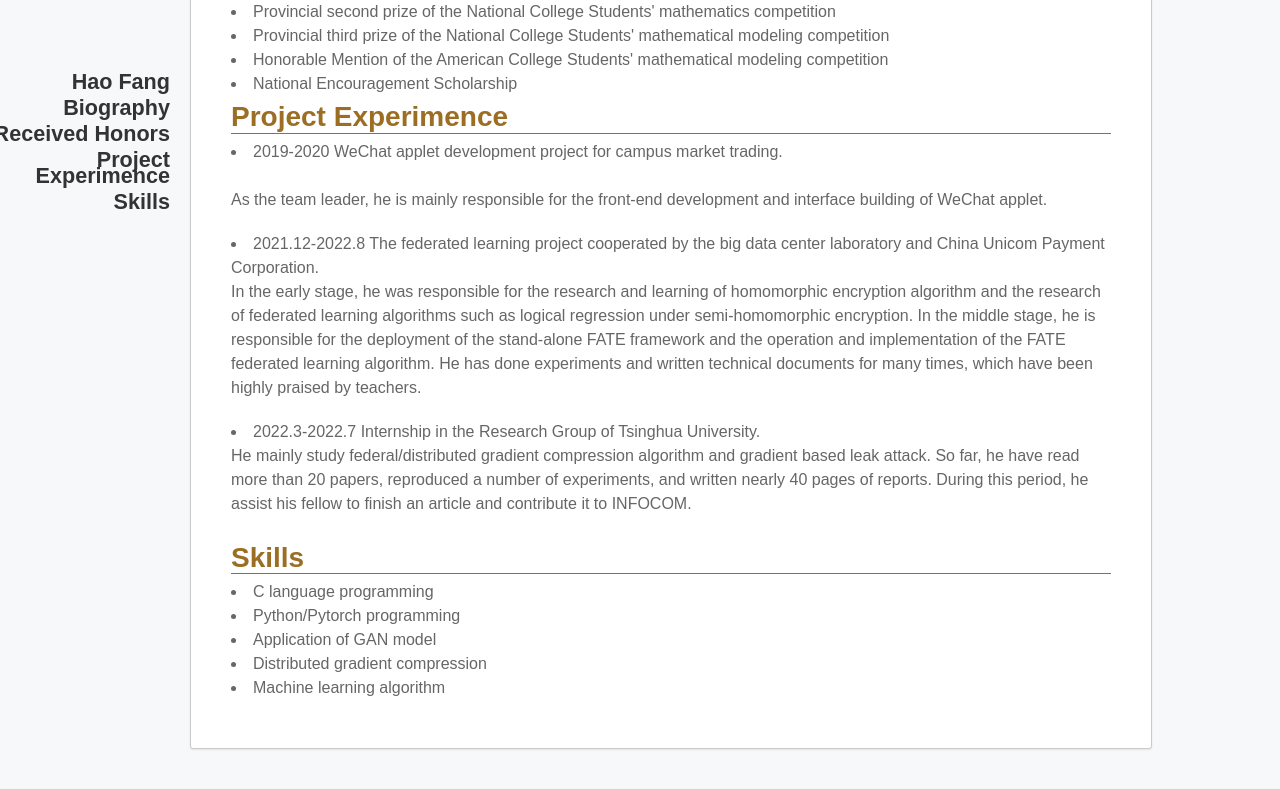
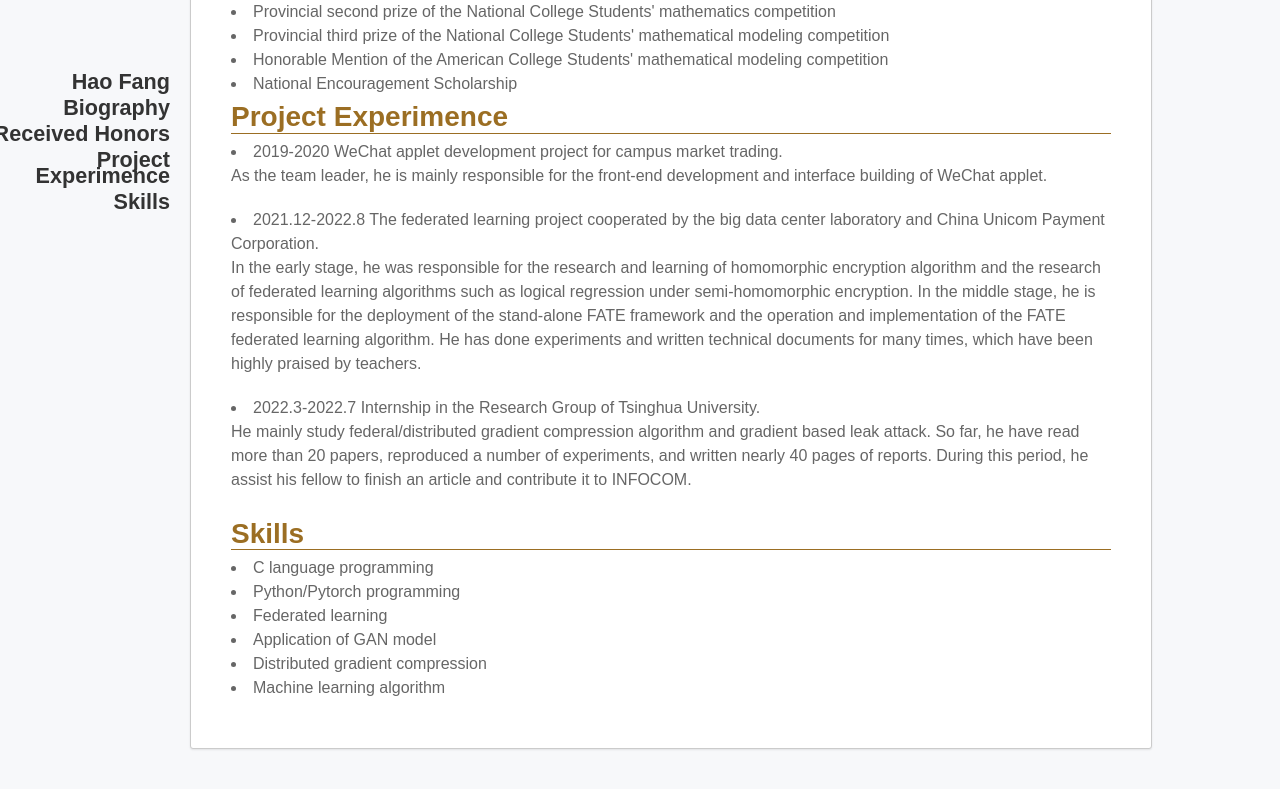
Before and after one commit to ffhibnese/ffhibnese.github.io, a Jekyll site: the page built from index.md, in a window 1280 px wide and 900 px high, scrolled down 716 px, cut to the strip 111-900 px from the top of the window. Built offline with Jekyll 4.4.1, drawn with Linux system fonts in a browser that asks for light colours; nearby versions of some CDN libraries; our own code applies the rules of GitHub Pages for plain Markdown files.

Commit message:
Update index.md

```diff
--- a/index.md
+++ b/index.md
@@ -53,7 +53,7 @@
   <tr>
     <td width="100%">
       <h2>Project Experimence</h2>
-      <li>2019-2020  WeChat applet development project for campus market trading.</li><br>
+      <li>2019-2020  WeChat applet development project for campus market trading.</li>
       <p>As the team leader, he is mainly responsible for the front-end development and interface building of WeChat applet.</p>
       <li>2021.12-2022.8  The federated learning project cooperated by the big data center laboratory and China Unicom Payment Corporation.</li>
       <p>In the early stage, he was responsible for the research and learning of homomorphic encryption algorithm and the research of federated learning algorithms such as logical regression under semi-homomorphic encryption. In the middle stage, he is responsible for the deployment of the stand-alone FATE framework and the operation and implementation of the FATE federated learning algorithm. He has done experiments and written technical documents for many times, which have been highly praised by teachers.</p>
@@ -69,6 +69,7 @@
       <h2>Skills</h2>
       <li>C language programming</li>
       <li>Python/Pytorch programming</li>
+      <li>Federated learning</li>
       <li>Application of GAN model</li>
       <li>Distributed gradient compression</li>
       <li>Machine learning algorithm</li>
```
